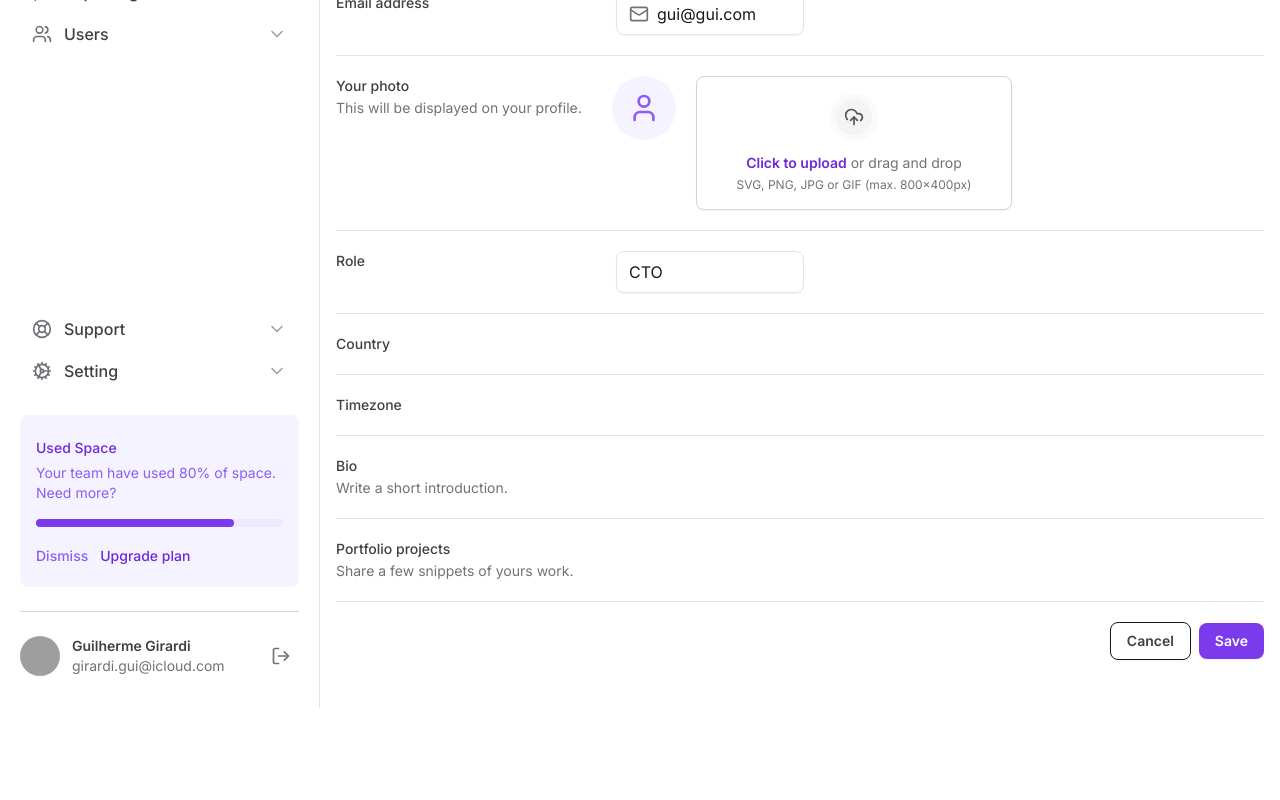
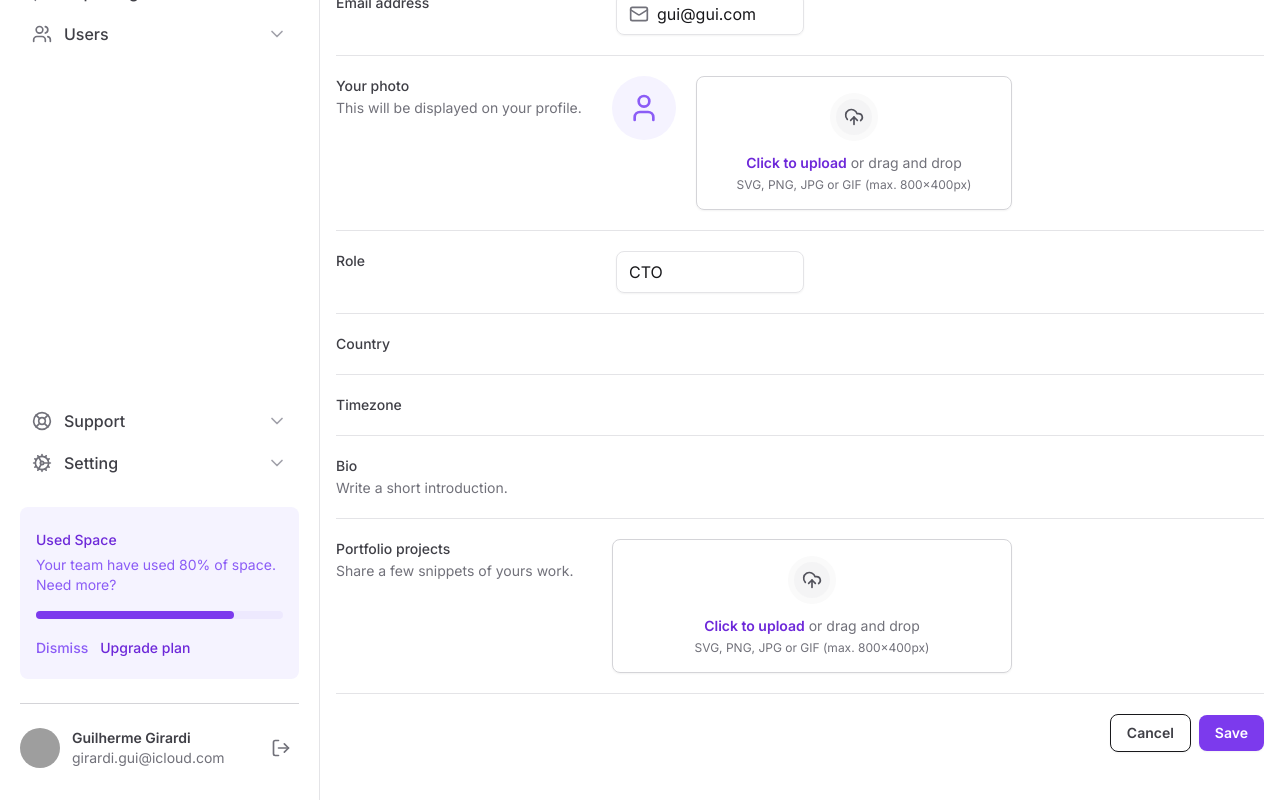
Before and after one commit to euguilhermegirardi/dashboard-tailwindcss, a Next.js app: page / in a window 1280 px wide. Shown: the part 340-1140 px from the top of the page. Before the commit the page ends 1048 px from the top, so only its background shows below. Built offline with nearby package versions, Linux system fonts and the light colour scheme; grey boxes are pictures that could not be loaded.

Commit message:
create context to handle id for FileInput component

```diff
--- a/src/app/components/Form/FileInput/Control.tsx
+++ b/src/app/components/Form/FileInput/Control.tsx
@@ -1,7 +1,12 @@
+'use client'
+
 import { ComponentProps } from 'react'
+import { useFileInput } from './Root'
 
 export type ControlProps = ComponentProps<'input'>
 
 export function Control(props: ControlProps) {
-  return <input type="file" className="sr-only" id="photo" {...props} />
+  const { id } = useFileInput()
+
+  return <input type="file" className="sr-only" id={id} {...props} />
 }
--- a/src/app/components/Form/FileInput/Root.tsx
+++ b/src/app/components/Form/FileInput/Root.tsx
@@ -1,7 +1,23 @@
-import { ComponentProps } from 'react'
+'use client'
+
+import { ComponentProps, createContext, useContext, useId } from 'react'
 
 export type RootProps = ComponentProps<'div'>
 
+type FileInputContextType = {
+  id: string
+}
+
+const FileInputContext = createContext({} as FileInputContextType)
+
 export function Root(props: RootProps) {
-  return <div {...props} />
+  const id = useId()
+
+  return (
+    <FileInputContext.Provider value={{ id }}>
+      <div {...props} />
+    </FileInputContext.Provider>
+  )
 }
+
+export const useFileInput = () => useContext(FileInputContext)
--- a/src/app/components/Form/FileInput/Trigger.tsx
+++ b/src/app/components/Form/FileInput/Trigger.tsx
@@ -1,9 +1,14 @@
+'use client'
+
 import { UploadCloud } from 'lucide-react'
+import { useFileInput } from './Root'
 
 export function Trigger() {
+  const { id } = useFileInput()
+
   return (
     <label
-      htmlFor="photo"
+      htmlFor={id}
       className="group  flex flex-1 cursor-pointer flex-col items-center gap-3 rounded-lg border border-zinc-300 px-6 py-4 text-center text-zinc-500 shadow-sm hover:bg-violet-25"
     >
       <div className="rounded-full border-6 border-zinc-50 bg-zinc-100 p-2 transition delay-150 ease-in-out  group-hover:border-violet-50 group-hover:bg-violet-100 ">
--- a/src/app/page.tsx
+++ b/src/app/page.tsx
@@ -145,6 +145,11 @@ export default function Home() {
                 Share a few snippets of yours work.
               </span>
             </label>
+
+            <FileInput.Root className="flex items-start gap-5">
+              <FileInput.Trigger />
+              <FileInput.Control multiple />
+            </FileInput.Root>
           </div>
 
           <div className="flex items-center justify-end gap-2 pt-5">
```
